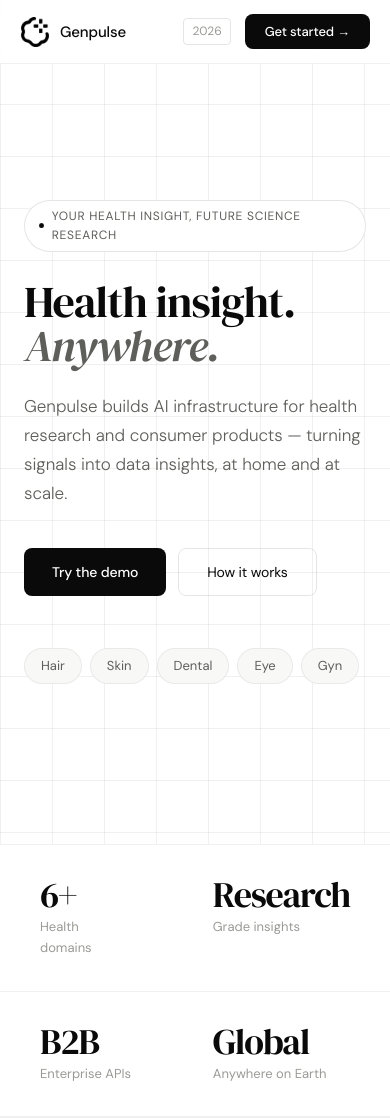
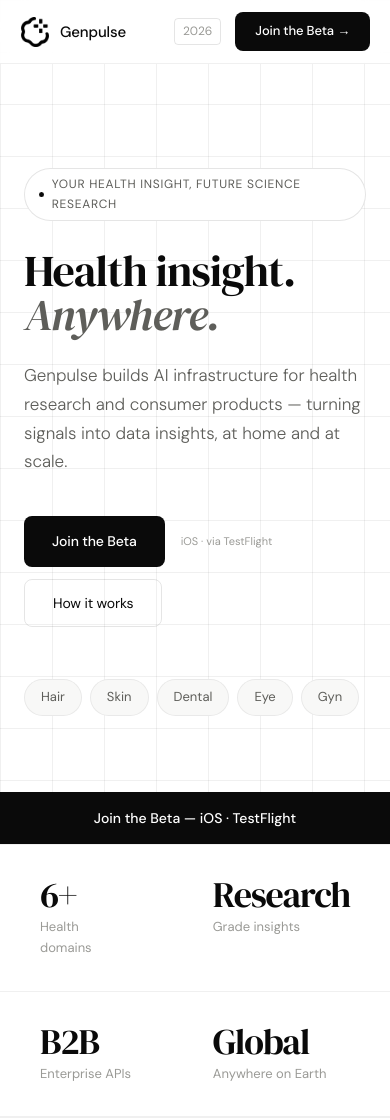
Before and after one commit to BaoBoomBoom/Genpulse, a website: page genpulse web/index.html in a window 390 px wide. Shown: the top 1120 px of the page. Drawn offline with Linux system fonts and the light colour scheme.

Commit message:
Add Join the Beta TestFlight CTA, fix dead nav links, sticky mobile CTA

```diff
--- a/genpulse web/index.html
+++ b/genpulse web/index.html
@@ -831,6 +831,8 @@
     .dev-table { min-width: 560px; }
     footer { flex-direction: column; gap: 24px; align-items: flex-start; padding: 32px 24px; }
   }
+.beta-bar{display:none;}
+@media (max-width:768px){.beta-bar{display:block;position:fixed;bottom:0;left:0;right:0;z-index:2000;background:var(--black);color:var(--white);text-align:center;padding:15px 16px;font-size:14px;font-weight:500;text-decoration:none;font-family:var(--font-body);}body{padding-bottom:52px;}}
 </style>
 </head>
 <body class="is-loading">
@@ -850,11 +852,11 @@
     <a href="#how">How it works</a>
     <a href="#enterprise">Enterprise</a>
     <a href="#developers">Developers</a>
-    <a href="#how">About</a>
+
   </div>
   <div class="nav-right">
     <span class="nav-year">2026</span>
-    <button class="nav-cta" onclick="window.open('https://www.genpulse.io/','_blank')">Get started →</button>
+    <a class="nav-cta" style="text-decoration:none;display:inline-block;" href="https://testflight.apple.com/join/DGMrAzag" target="_blank" rel="noopener">Join the Beta →</a>
   </div>
 </nav>
 
@@ -868,7 +870,7 @@
     <h1 class="hero-title fade-in">Health insight.<br><em>Anywhere.</em></h1>
     <p class="hero-desc fade-in">Genpulse builds AI infrastructure for health research and consumer products — turning signals into data insights, at home and at scale.</p>
     <div class="hero-btns fade-in">
-      <button class="btn-primary" onclick="window.open('https://www.genpulse.io/','_blank')">Try the demo</button>
+      <a class="btn-primary" style="text-decoration:none;display:inline-block;" href="https://testflight.apple.com/join/DGMrAzag" target="_blank" rel="noopener">Join the Beta</a><span style="font-size:11px;color:var(--gray-400);align-self:center;margin-left:4px;">iOS · via TestFlight</span>
       <button class="btn-outline" onclick="document.getElementById('how').scrollIntoView({behavior:'smooth'})">How it works</button>
     </div>
     <div class="hero-domains fade-in">
@@ -1353,7 +1355,7 @@
       <h2 class="section-title">Build with Genpulse</h2>
       <p class="dev-hero-desc">Access our APIs, SDKs, and medical AI datasets to build the next generation of healthcare applications.</p>
     </div>
-    <button class="btn-secondary" onclick="window.open('https://discord.gg/2bdAssK3J','_blank')">Join the waitlist</button>
+    <button class="btn-secondary" onclick="window.open('https://discord.gg/2bdAssK3J','_blank')">Join our Discord</button>
   </div>
 
   <div class="dev-links reveal">
@@ -1699,5 +1701,6 @@
     document.getElementById('chat-messages').scrollTop = 9999;
   }
 </script>
+<a class="beta-bar" href="https://testflight.apple.com/join/DGMrAzag" target="_blank" rel="noopener">Join the Beta — iOS · TestFlight</a>
 </body>
 </html>
```
